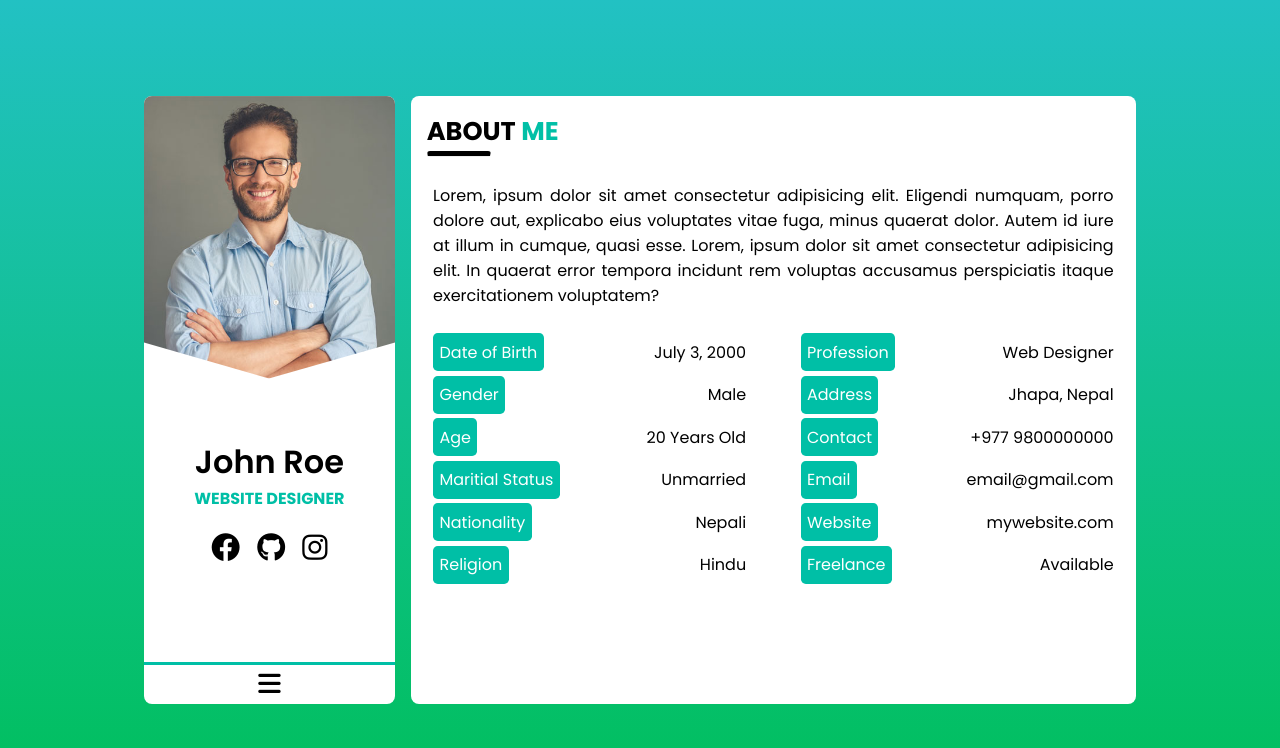
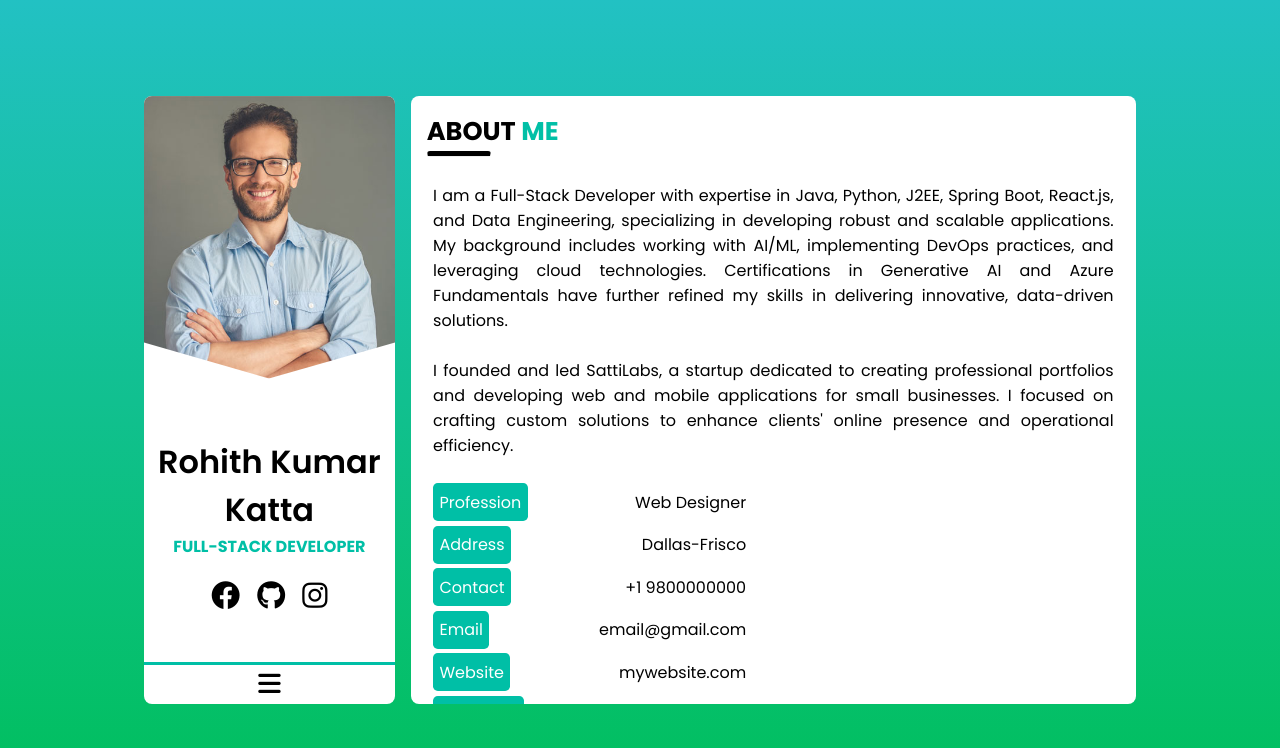
Before and after one commit to rroyalrk/Sample2, a plain HTML site: page index.html in a window 1280 px wide. Drawn offline with Linux system fonts and the light colour scheme.

Commit message:
Update index.html

```diff
--- a/index.html
+++ b/index.html
@@ -17,7 +17,7 @@
         integrity="sha512-Fo3rlrZj/k7ujTnHg4CGR2D7kSs0v4LLanw2qksYuRlEzO+tcaEPQogQ0KaoGN26/zrn20ImR1DfuLWnOo7aBA=="
         crossorigin="anonymous" referrerpolicy="no-referrer" />
 
-    <title>John Roe</title>
+    <title>Rohith Kumar Katta</title>
 </head>
 
 <body>
@@ -26,7 +26,7 @@
 
         <!-- Global Menu -->
         <div id="global_menu_button_container">
-            <p class="site_title">John Roe</p>
+            <p class="site_title">Rohith Kumar Katta</p>
             <i class="fa fa-bars" id="global_menu_button"></i>
         </div>
 
@@ -49,7 +49,7 @@
         <div class="sidebar_container">
             <!-- Sidebar Image -->
             <div class="image">
-                <img src="img/profile.jpg" alt="John Roe">
+                <img src="img/profile.jpg" alt="Rohith Kumar Katta">
                 <div class="right_image_box"></div>
                 <div class="left_image_box"></div>
             </div>
@@ -57,8 +57,8 @@
             <!-- sidebar Content -->
             <div class="sidebar_content">
                 <!-- Long name can be applied so easily -->
-                <h1>John Roe</h1>
-                <p>Website Designer</p>
+                <h1>Rohith Kumar Katta</h1>
+                <p>Full-Stack Developer</p>
                 <!-- Social Medias -->
                 <div class="social_media">
                     <a href="https://facebook.com/alivecoder"><i class="fab fa-facebook"></i></a>
@@ -90,26 +90,19 @@
                 <h2 class="title">About <span>Me</span></h2>
                 <hr class="line">
                 <div class="about_content">
-                    <p class="about_text">Lorem, ipsum dolor sit amet consectetur adipisicing elit. Eligendi numquam,
-                        porro dolore aut, explicabo eius voluptates vitae fuga, minus quaerat dolor. Autem id iure at
-                        illum in cumque, quasi esse. Lorem, ipsum dolor sit amet consectetur adipisicing elit. In
-                        quaerat error tempora incidunt rem voluptas accusamus perspiciatis itaque exercitationem
-                        voluptatem?</p>
+                    <p class="about_text">I am a Full-Stack Developer with expertise in Java, Python, J2EE, Spring Boot, React.js, and Data Engineering, specializing in developing
+                        robust and scalable applications. My background includes working with AI/ML, implementing DevOps practices, and leveraging cloud technologies.
+                        Certifications in Generative AI and Azure Fundamentals have further refined my skills in delivering innovative, data-driven solutions.</p><br>
+
+                        <p>I founded and led SattiLabs, a startup dedicated to creating professional portfolios and developing web and mobile applications for small businesses.
+                        I focused on crafting custom solutions to enhance clients' online presence and operational efficiency.</p>
                 </div>
                 <div class="about_profile">
-                    <ul class="left_profile">
-                        <li><span class="profile_title">Date of Birth</span><span>July 3, 2000</span></li>
-                        <li><span class="profile_title">Gender</span><span>Male</span></li>
-                        <li><span class="profile_title">Age</span><span>20 Years Old</span></li>
-                        <li><span class="profile_title">Maritial Status</span><span>Unmarried</span></li>
-                        <li><span class="profile_title">Nationality</span><span>Nepali</span></li>
-                        <li><span class="profile_title">Religion</span><span>Hindu</span></li>
-                    </ul>
 
                     <ul class="right_profile">
                         <li><span class="profile_title">Profession</span><span>Web Designer</span></li>
-                        <li><span class="profile_title">Address</span><span>Jhapa, Nepal</span></li>
-                        <li><span class="profile_title">Contact</span><span>+977 9800000000</span></li>
+                        <li><span class="profile_title">Address</span><span>Dallas-Frisco</span></li>
+                        <li><span class="profile_title">Contact</span><span>+1 9800000000</span></li>
                         <li><span class="profile_title">Email</span><span>email@gmail.com</span></li>
                         <li><span class="profile_title">Website</span><span>mywebsite.com</span></li>
                         <li><span class="profile_title">Freelance</span><span>Available</span></li>
```
